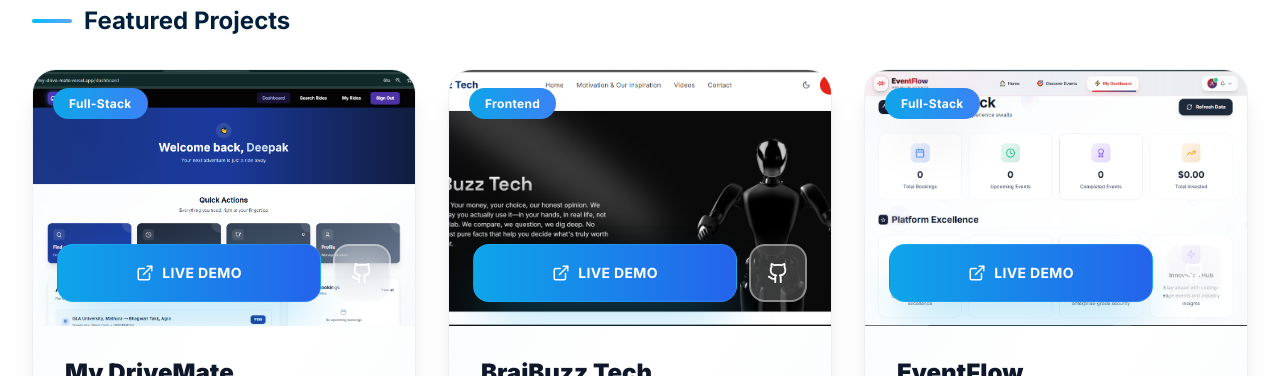
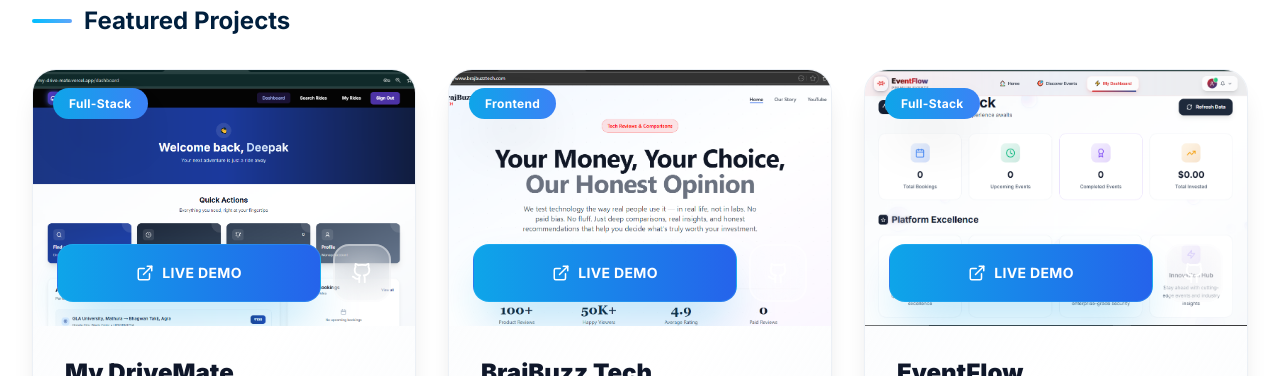
Before and after one commit to deepakjadon1902/deepak_portfolio, a React (Vite) app: page /projects in a window 1280 px wide. Shown: the part 360-736 px from the top of the page. Built offline with nearby package versions, Linux system fonts and the light colour scheme; the HTML template or start-up script is replaced by a standard one.

Commit message:
Update project image for BrajBuzz Tech

```diff
--- a/src/pages/Projects.tsx
+++ b/src/pages/Projects.tsx
@@ -19,7 +19,7 @@ const projects: Project[] = [
     id: 2,
     title: 'BrajBuzz Tech',
     description: 'Modern company showcase website with dynamic content management and optimized performance for tech businesses.',
-    image: '/images/projects/brajbuzztech.png',
+    image: '/images/projects/brajbuzztech1.png',
     tech: ['React', 'TypeScript', 'Tailwind CSS', 'Vite', 'Google cloud Youtube API'],
     liveUrl: 'https://www.brajbuzztech.com/',
     githubUrl: 'https://github.com/deepakjadon1902/BrajBuzz_Tech',
```
